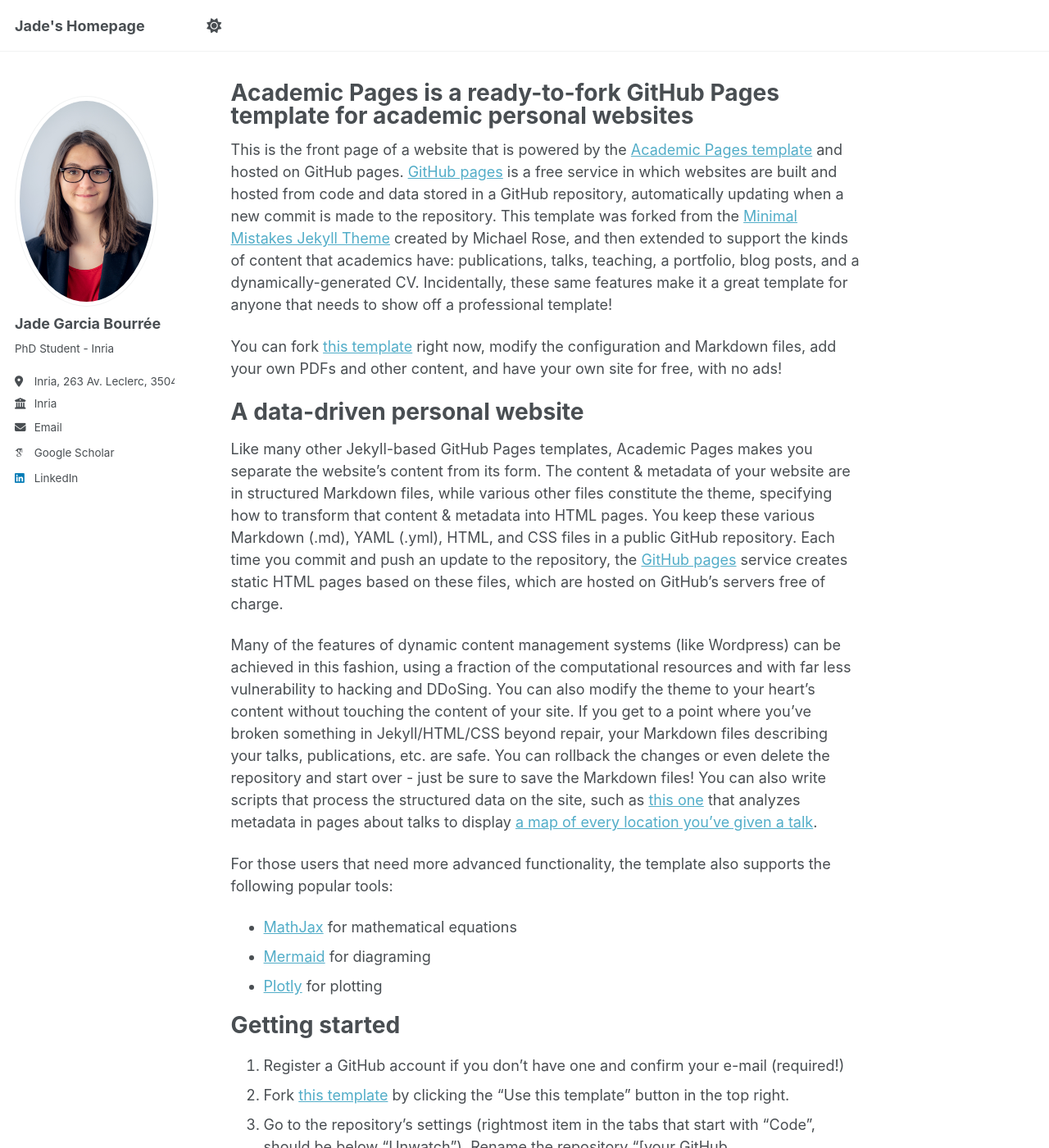
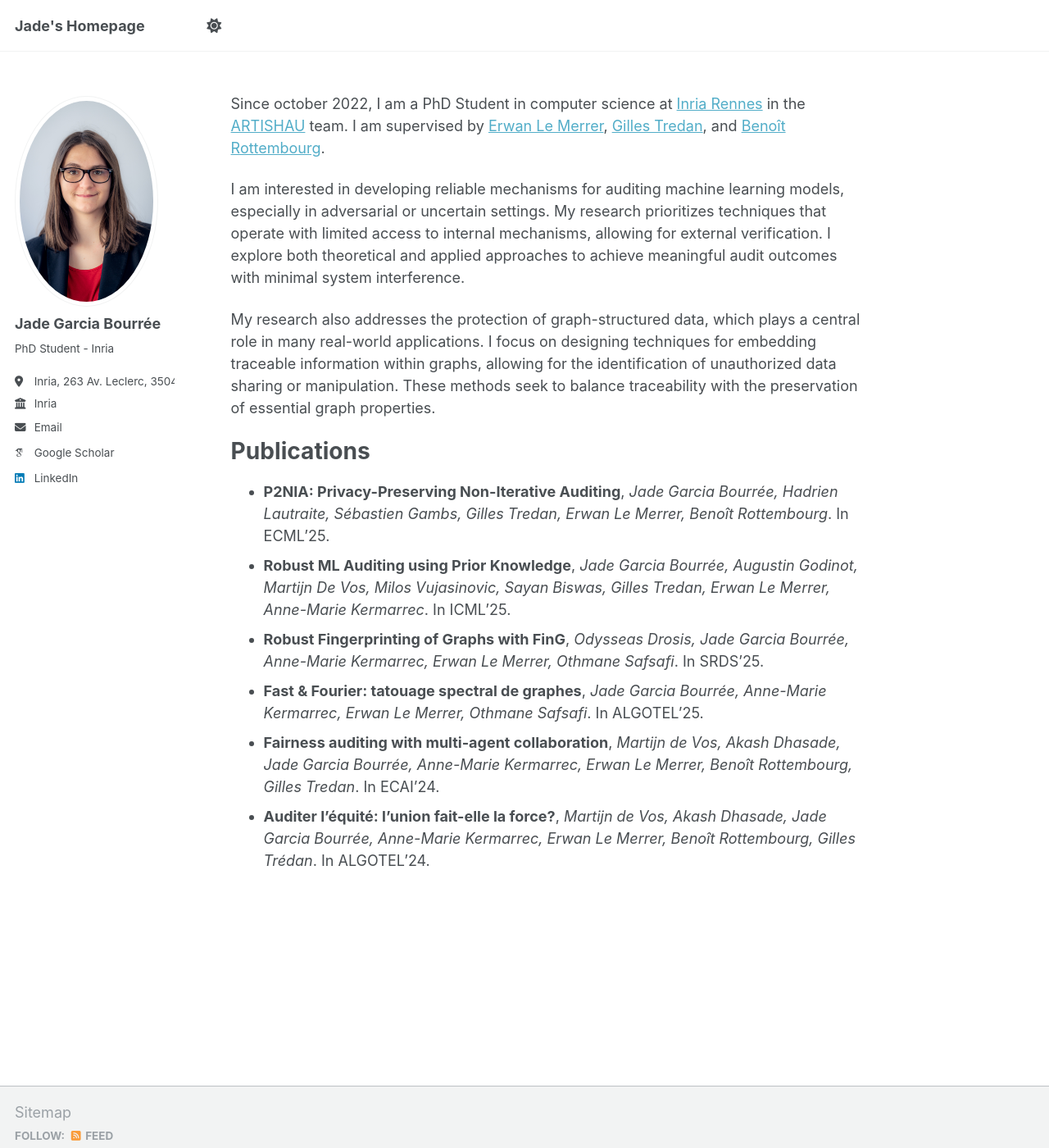
Before and after one commit to jadegarciabourree/jadegarciabourree.github.io, a Jekyll site: the page built from _pages/about.md, in a window 1280 px wide and 1400 px high. Shown: the whole window at 82% size. Built offline with Jekyll 4.4.1, drawn with Linux system fonts in a browser that asks for light colours; some web fonts are replaced; a script that is not in the unit is left out; some of the changed text lies outside the part shown.

Commit message:
Update about.md

```diff
--- a/_pages/about.md
+++ b/_pages/about.md
@@ -1,56 +1,21 @@
 ---
 permalink: /
-title: "Academic Pages is a ready-to-fork GitHub Pages template for academic personal websites"
+title: ""
 author_profile: true
 redirect_from:
   - /about/
   - /about.html
 ---
+Since october 2022, I am a PhD Student in computer science at [Inria Rennes](https://www.inria.fr/fr/centre-inria-universite-rennes)  in the [ARTISHAU](https://team.inria.fr/artishau/) team. I am supervised by [Erwan Le Merrer](https://erwanlemerrer.github.io/), [Gilles Tredan](https://homepages.laas.fr/gtredan/), and [Benoît Rottembourg](https://www.linkedin.com/in/rottembourg/).
 
-This is the front page of a website that is powered by the [Academic Pages template](https://github.com/academicpages/academicpages.github.io) and hosted on GitHub pages. [GitHub pages](https://pages.github.com) is a free service in which websites are built and hosted from code and data stored in a GitHub repository, automatically updating when a new commit is made to the repository. This template was forked from the [Minimal Mistakes Jekyll Theme](https://mmistakes.github.io/minimal-mistakes/) created by Michael Rose, and then extended to support the kinds of content that academics have: publications, talks, teaching, a portfolio, blog posts, and a dynamically-generated CV. Incidentally, these same features make it a great template for anyone that needs to show off a professional template!
+I am interested in developing reliable mechanisms for auditing machine learning models, especially in adversarial or uncertain settings. My research prioritizes techniques that operate with limited access to internal mechanisms, allowing for external verification. I explore both theoretical and applied approaches to achieve meaningful audit outcomes with minimal system interference.
 
- You can fork [this template](https://github.com/academicpages/academicpages.github.io) right now, modify the configuration and Markdown files, add your own PDFs and other content, and have your own site for free, with no ads!
+My research also addresses the protection of graph-structured data, which plays a central role in many real-world applications. I focus on designing techniques for embedding traceable information within graphs, allowing for the identification of unauthorized data sharing or manipulation. These methods seek to balance traceability with the preservation of essential graph properties.
 
-A data-driven personal website
-======
-Like many other Jekyll-based GitHub Pages templates, Academic Pages makes you separate the website's content from its form. The content & metadata of your website are in structured Markdown files, while various other files constitute the theme, specifying how to transform that content & metadata into HTML pages. You keep these various Markdown (.md), YAML (.yml), HTML, and CSS files in a public GitHub repository. Each time you commit and push an update to the repository, the [GitHub pages](https://pages.github.com/) service creates static HTML pages based on these files, which are hosted on GitHub's servers free of charge.
-
-Many of the features of dynamic content management systems (like Wordpress) can be achieved in this fashion, using a fraction of the computational resources and with far less vulnerability to hacking and DDoSing. You can also modify the theme to your heart's content without touching the content of your site. If you get to a point where you've broken something in Jekyll/HTML/CSS beyond repair, your Markdown files describing your talks, publications, etc. are safe. You can rollback the changes or even delete the repository and start over - just be sure to save the Markdown files! You can also write scripts that process the structured data on the site, such as [this one](https://github.com/academicpages/academicpages.github.io/blob/master/talkmap.ipynb) that analyzes metadata in pages about talks to display [a map of every location you've given a talk](https://academicpages.github.io/talkmap.html).
-
-For those users that need more advanced functionality, the template also supports the following popular tools:
-- [MathJax](https://www.mathjax.org/) for mathematical equations
-- [Mermaid](https://mermaid.js.org/) for diagraming
-- [Plotly](https://plotly.com/javascript/) for plotting
-
-Getting started
-======
-1. Register a GitHub account if you don't have one and confirm your e-mail (required!)
-1. Fork [this template](https://github.com/academicpages/academicpages.github.io) by clicking the "Use this template" button in the top right.
-1. Go to the repository's settings (rightmost item in the tabs that start with "Code", should be below "Unwatch"). Rename the repository "[your GitHub username].github.io", which will also be your website's URL.
-1. Set site-wide configuration and create content & metadata (see below -- also see [this set of diffs](http://archive.is/3TPas) showing what files were changed to set up [an example site](https://getorg-testacct.github.io) for a user with the username "getorg-testacct")
-1. Upload any files (like PDFs, .zip files, etc.) to the files/ directory. They will appear at https://[your GitHub username].github.io/files/example.pdf.
-1. Check status by going to the repository settings, in the "GitHub pages" section
-
-Site-wide configuration
-------
-The main configuration file for the site is in the base directory in [_config.yml](https://github.com/academicpages/academicpages.github.io/blob/master/_config.yml), which defines the content in the sidebars and other site-wide features. You will need to replace the default variables with ones about yourself and your site's github repository. The configuration file for the top menu is in [_data/navigation.yml](https://github.com/academicpages/academicpages.github.io/blob/master/_data/navigation.yml). For example, if you don't have a portfolio or blog posts, you can remove those items from that navigation.yml file to remove them from the header.
-
-Create content & metadata
-------
-For site content, there is one Markdown file for each type of content, which are stored in directories like _publications, _talks, _posts, _teaching, or _pages. For example, each talk is a Markdown file in the [_talks directory](https://github.com/academicpages/academicpages.github.io/tree/master/_talks). At the top of each Markdown file is structured data in YAML about the talk, which the theme will parse to do lots of cool stuff. The same structured data about a talk is used to generate the list of talks on the [Talks page](https://academicpages.github.io/talks), each [individual page](https://academicpages.github.io/talks/2012-03-01-talk-1) for specific talks, the talks section for the [CV page](https://academicpages.github.io/cv), and the [map of places you've given a talk](https://academicpages.github.io/talkmap.html) (if you run this [python file](https://github.com/academicpages/academicpages.github.io/blob/master/talkmap.py) or [Jupyter notebook](https://github.com/academicpages/academicpages.github.io/blob/master/talkmap.ipynb), which creates the HTML for the map based on the contents of the _talks directory).
-
-**Markdown generator**
-
-The repository includes [a set of Jupyter notebooks](https://github.com/academicpages/academicpages.github.io/tree/master/markdown_generator
-) that converts a CSV containing structured data about talks or presentations into individual Markdown files that will be properly formatted for the Academic Pages template. The sample CSVs in that directory are the ones I used to create my own personal website at stuartgeiger.com. My usual workflow is that I keep a spreadsheet of my publications and talks, then run the code in these notebooks to generate the Markdown files, then commit and push them to the GitHub repository.
-
-How to edit your site's GitHub repository
-------
-Many people use a git client to create files on their local computer and then push them to GitHub's servers. If you are not familiar with git, you can directly edit these configuration and Markdown files directly in the github.com interface. Navigate to a file (like [this one](https://github.com/academicpages/academicpages.github.io/blob/master/_talks/2012-03-01-talk-1.md) and click the pencil icon in the top right of the content preview (to the right of the "Raw | Blame | History" buttons). You can delete a file by clicking the trashcan icon to the right of the pencil icon. You can also create new files or upload files by navigating to a directory and clicking the "Create new file" or "Upload files" buttons.
-
-Example: editing a Markdown file for a talk
-![Editing a Markdown file for a talk](/images/editing-talk.png)
-
-For more info
-------
-More info about configuring Academic Pages can be found in [the guide](https://academicpages.github.io/markdown/), the [growing wiki](https://github.com/academicpages/academicpages.github.io/wiki), and you can always [ask a question on GitHub](https://github.com/academicpages/academicpages.github.io/discussions). The [guides for the Minimal Mistakes theme](https://mmistakes.github.io/minimal-mistakes/docs/configuration/) (which this theme was forked from) might also be helpful.
+# Publications
+- **P2NIA: Privacy-Preserving Non-Iterative Auditing**, *Jade Garcia Bourrée, Hadrien Lautraite, Sébastien Gambs, Gilles Tredan, Erwan Le Merrer, Benoît Rottembourg*. In ECML'25.
+- **Robust ML Auditing using Prior Knowledge**, *Jade Garcia Bourrée, Augustin Godinot, Martijn De Vos, Milos Vujasinovic, Sayan Biswas, Gilles Tredan, Erwan Le Merrer, Anne-Marie Kermarrec*. In ICML'25.
+- **Robust Fingerprinting of Graphs with FinG**, *Odysseas Drosis, Jade Garcia Bourrée, Anne-Marie Kermarrec, Erwan Le Merrer, Othmane Safsafi*. In SRDS'25.
+- **Fast & Fourier: tatouage spectral de graphes**, *Jade Garcia Bourrée, Anne-Marie Kermarrec, Erwan Le Merrer, Othmane Safsafi*. In ALGOTEL'25.
+- **Fairness auditing with multi-agent collaboration**, *Martijn de Vos, Akash Dhasade, Jade Garcia Bourrée, Anne-Marie Kermarrec, Erwan Le Merrer, Benoît Rottembourg, Gilles Tredan*. In ECAI'24.
+- **Auditer l'équité: l'union fait-elle la force?**, *Martijn de Vos, Akash Dhasade, Jade Garcia Bourrée, Anne-Marie Kermarrec, Erwan Le Merrer, Benoît Rottembourg, Gilles Trédan*. In ALGOTEL'24.
```
